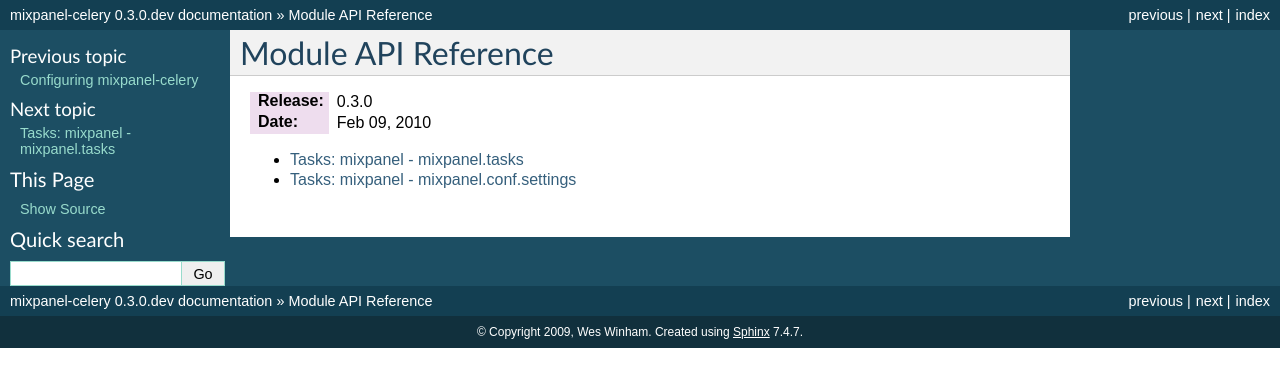
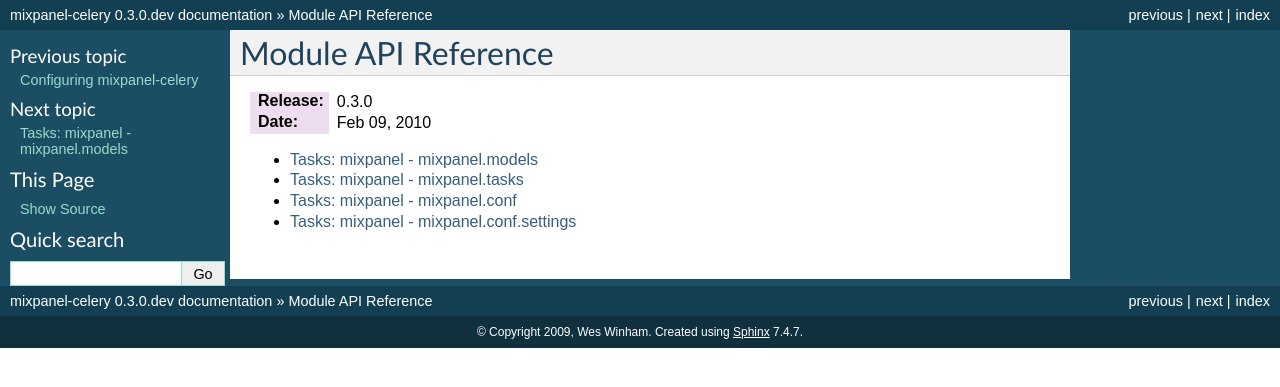
Before and after one commit to winhamwr/mixpanel-celery, a Sphinx documentation site: the page built from docs/reference/index.rst, in a window 1280 px wide. Shown: the top 387 px of the page. Built offline with Sphinx 7.4.7, drawn with Linux system fonts in a browser that asks for light colours.

Commit message:
Added mixpanel.models and mixpanel.tasks api documentation to reference index

```diff
--- a/docs/reference/index.rst
+++ b/docs/reference/index.rst
@@ -8,5 +8,7 @@
 .. toctree::
     :maxdepth: 2
 
+    mixpanel.models
     mixpanel.tasks
+    mixpanel.conf
     mixpanel.conf.settings
```
